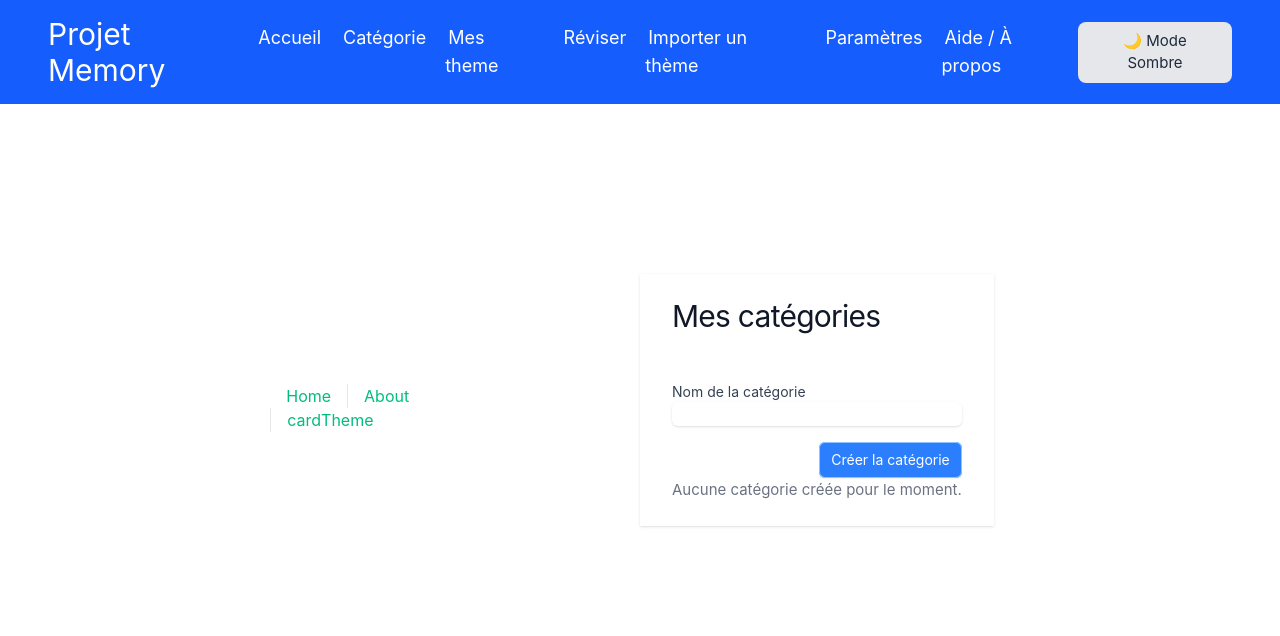
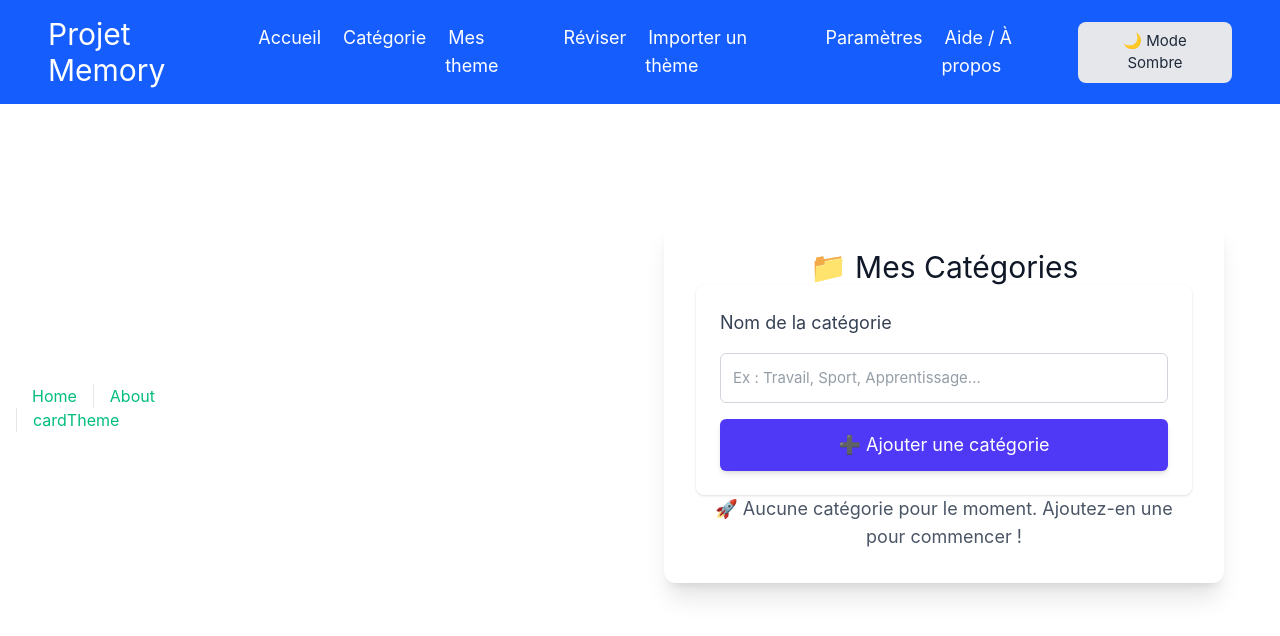
Before and after one commit to jlaron230/Projet-memory, a Vue app: page /categorie in a window 1280 px wide. Shown: the top 636 px of the page. Built offline with nearby package versions, Linux system fonts and the light colour scheme.

Commit message:
fix/ changement de la card

```diff
--- a/src/components/categorie/categorie.vue
+++ b/src/components/categorie/categorie.vue
@@ -149,66 +149,61 @@ onMounted(() => {
 </script>
 
 <template>
-  <section class="bg-white shadow-sm">
-    <div class="mx-auto max-w-7xl px-4 py-6 sm:px-6 lg:px-8 flex place-content-between">
-      <h1 class="text-3xl font-bold tracking-tight text-gray-900">Mes catégories</h1>
-    </div>
-    <!-- Formulaire pour créer une catégorie -->
-    <div class="mx-auto max-w-7xl px-4 py-6 sm:px-6 lg:px-8">
-      <form @submit.prevent="CreateCategories" class="mt-5 flex flex-col gap-4">
-        <div>
-          <label for="categoryName" class="block text-sm font-medium text-gray-700">Nom de la
-            catégorie</label>
+  <section class=" min-h-screen py-16 flex items-center justify-center px-6">
+    <div class="max-w-3xl w-full bg-white rounded-xl shadow-xl p-8">
+      <h1 class="text-3xl font-bold text-gray-900 mb-6 text-center flex items-center justify-center gap-2">
+        <span class="text-indigo-600">📁</span> Mes Catégories
+      </h1>
+
+      <form @submit.prevent="CreateCategories" class="mb-6 flex flex-col gap-4 bg-blue p-6 rounded-lg shadow">
+        <label for="categoryName" class="text-gray-700 font-medium text-lg">Nom de la catégorie</label>
         <input
           id="categoryName"
           v-model="categoryName"
           type="text"
           required
-            class="mt-1 block w-full rounded-md border-gray-300 shadow-sm focus:border-indigo-500 focus:ring focus:ring-indigo-200 focus:ring-opacity-50"
+          class="w-full p-3 border border-gray-300 rounded-md focus:outline-none focus:ring-2 focus:ring-indigo-500 transition"
+          placeholder="Ex : Travail, Sport, Apprentissage..."
         />
-        </div>
-
-        <div class="flex justify-end">
-          <button type="submit"
-                  class="inline-flex items-center rounded-md bg-blue-500 px-3 py-2 text-sm font-semibold text-white ring-1 shadow-xs ring-blue-300 ring-inset hover:bg-blue-600">
-            Créer la catégorie
+        <button
+          type="submit"
+          class="bg-indigo-600 text-white py-3 px-5 rounded-md font-semibold text-lg hover:bg-indigo-700 transition shadow-md flex items-center justify-center gap-2"
+        >
+          ➕ Ajouter une catégorie
         </button>
-        </div>
       </form>
 
-      <!-- Liste des catégories -->
-      <div v-if="categories.length > 0" class="space-y-6">
-        <div v-for="(category, index) in categories" :key="index" class="bg-gray-100 p-4 rounded-lg flex gap-4">
-          <div class="flex items-center gap-4">
-            <!-- Afficher le nom de la catégorie si on n'est pas en mode édition -->
-            <h2 v-if="!isEditable || editingCategory?.name !== category.name" class="text-xl font-semibold text-gray-900">
+      <div v-if="categories.length > 0" class="grid sm:grid-cols-1 md:grid-cols-2 gap-4">
+        <div v-for="(category, index) in categories" :key="index" class="relative bg-white p-5 rounded-lg shadow-md flex flex-col gap-3 transition hover:shadow-lg border-l-4 border-indigo-500 hover:border-indigo-600 transform hover:scale-105">
+          <h2 class="text-lg font-semibold text-gray-900 flex justify-between items-center">
+            <router-link
+              :to="{ name: 'Theme', params: { categoryId: category.name } }"
+              class="hover:text-indigo-600 transition"
+            >
               {{ category.name }}
+            </router-link>
+            <button @click.prevent="toggleEdit(category)" class="text-gray-500 hover:text-indigo-600 transition">
+              ✏️
+            </button>
           </h2>
 
-            <!-- Formulaire d'édition de catégorie -->
-            <form v-if="isEditable && editingCategory?.name === category.name" @submit.prevent="PutCategories" class="mt-5 flex flex-col gap-4">
+          <form v-if="isEditable && editingCategory?.name === category.name" @submit.prevent="PutCategories" class="flex flex-col gap-3">
             <input
               v-model="categoryName"
               type="text"
               required
-                class="mt-1 block w-full rounded-md border-gray-300 shadow-sm focus:border-indigo-500 focus:ring focus:ring-indigo-200 focus:ring-opacity-50"
+              class="w-full p-3 border border-gray-300 rounded-md focus:outline-none focus:ring-2 focus:ring-indigo-500 transition"
             />
-              <button type="submit" class="inline-flex items-center rounded-md bg-blue-500 px-3 py-2 text-sm font-semibold text-white ring-1 shadow-xs ring-blue-300 ring-inset hover:bg-blue-600">
-                Sauvegarder
-              </button>
+            <div class="flex justify-end gap-2">
+              <button type="submit" class="bg-green-500 text-white px-4 py-2 rounded-md font-semibold hover:bg-green-600 transition">✅ Sauvegarder</button>
+              <buttondelete @click.prevent="DeleteCategories(category.name)" class="bg-red-500 text-white px-4 py-2 rounded-md font-semibold hover:bg-red-600 transition">🗑️</buttondelete>
+            </div>
           </form>
-
-            <button @click.prevent="toggleEdit(category)">
-              <PencilIcon class="px-3 py-2 w-[3rem]" />
-            </button>
+        </div>
       </div>
 
-          <!-- Bouton de suppression pour chaque catégorie -->
-          <buttondelete @click.prevent="DeleteCategories(category.name)" />
-        </div>
-      </div>
-      <div v-else class="text-center text-gray-500">
-        <p>Aucune catégorie créée pour le moment.</p>
+      <div v-else class="text-center text-gray-600 mt-6">
+        <p class="text-lg font-medium">🚀 Aucune catégorie pour le moment. Ajoutez-en une pour commencer !</p>
       </div>
     </div>
   </section>
```
Lines whose indentation alone changed are shown as unchanged.
